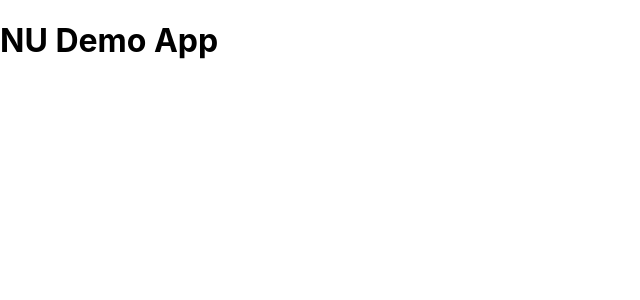
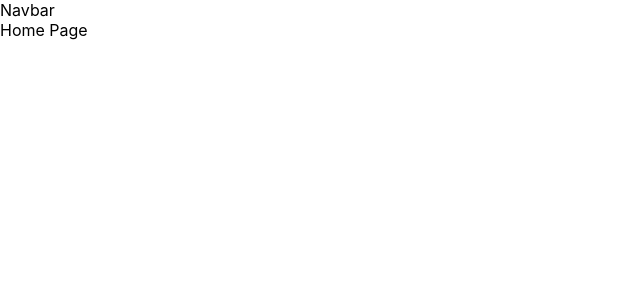
Before and after one commit to JJAleman/NU-demo-project, a React (Create React App) app in the folder demo-project/: page / in a window 1280 px wide. Shown: the top 300 px of the page, without its empty margins (0-640 px from the left). Built offline with nearby package versions, Linux system fonts and the light colour scheme.

Commit message:
Code: Routing set up and displaying

```diff
--- a/demo-project/src/App.js
+++ b/demo-project/src/App.js
@@ -1,13 +1,35 @@
 import React from "react";
-// import { BrowserRouter as Router, Route, Switch } from "react-router-dom";
+import { BrowserRouter as Router, Route, Switch } from "react-router-dom";
 
+// Import Pages
+import Home from "./pages/Home";
+import About from "./pages/About";
+import SingleCocktail from "./pages/SingleCocktail";
+import Error from "./pages/Error";
+
+// Import Components
+import Navbar from "./components/Navbar";
 
 
 function App() {
   return (
-    <div className="App">
-    <h1>NU Demo App</h1>
-    </div>
+    <Router>
+      <Navbar/>
+      <Switch>
+        <Route exact path="/">
+          <Home/>
+        </Route>
+        <Route path="/about">
+          <About/>
+        </Route>
+        <Route path="/cocktail/:id">
+          <SingleCocktail/>
+        </Route>
+        <Route path="*">
+          <Error/>
+        </Route>
+      </Switch>
+    </Router>
   );
 }
 
--- a/demo-project/src/components/Navbar.js
+++ b/demo-project/src/components/Navbar.js
@@ -0,0 +1,11 @@
+import React from "react";
+
+function Navbar() {
+    return (
+        <div>
+            Navbar
+        </div>
+    )
+}
+
+export default Navbar;
--- a/demo-project/src/pages/About.js
+++ b/demo-project/src/pages/About.js
@@ -0,0 +1,11 @@
+import React from "react";
+
+function About() {
+    return (
+        <div>
+            About Page
+        </div>
+    )
+}
+
+export default About;
--- a/demo-project/src/pages/Error.js
+++ b/demo-project/src/pages/Error.js
@@ -0,0 +1,11 @@
+import React from "react";
+
+function Error() {
+    return (
+        <div>
+            Error Page!
+        </div>
+    )
+}
+
+export default Error;
--- a/demo-project/src/pages/Home.js
+++ b/demo-project/src/pages/Home.js
@@ -0,0 +1,11 @@
+import React from "react";
+
+function Home() {
+    return (
+        <div>
+            Home Page
+        </div>
+    )
+}
+
+export default Home;
--- a/demo-project/src/pages/SingleCocktail.js
+++ b/demo-project/src/pages/SingleCocktail.js
@@ -0,0 +1,11 @@
+import React from "react";
+
+function SingleCocktail() {
+    return (
+        <div>
+            Single Cocktail Page
+        </div>
+    )
+}
+
+export default SingleCocktail;
```
Also changed, not shown: 1 other file (tests, documents, lock files or other folders).
